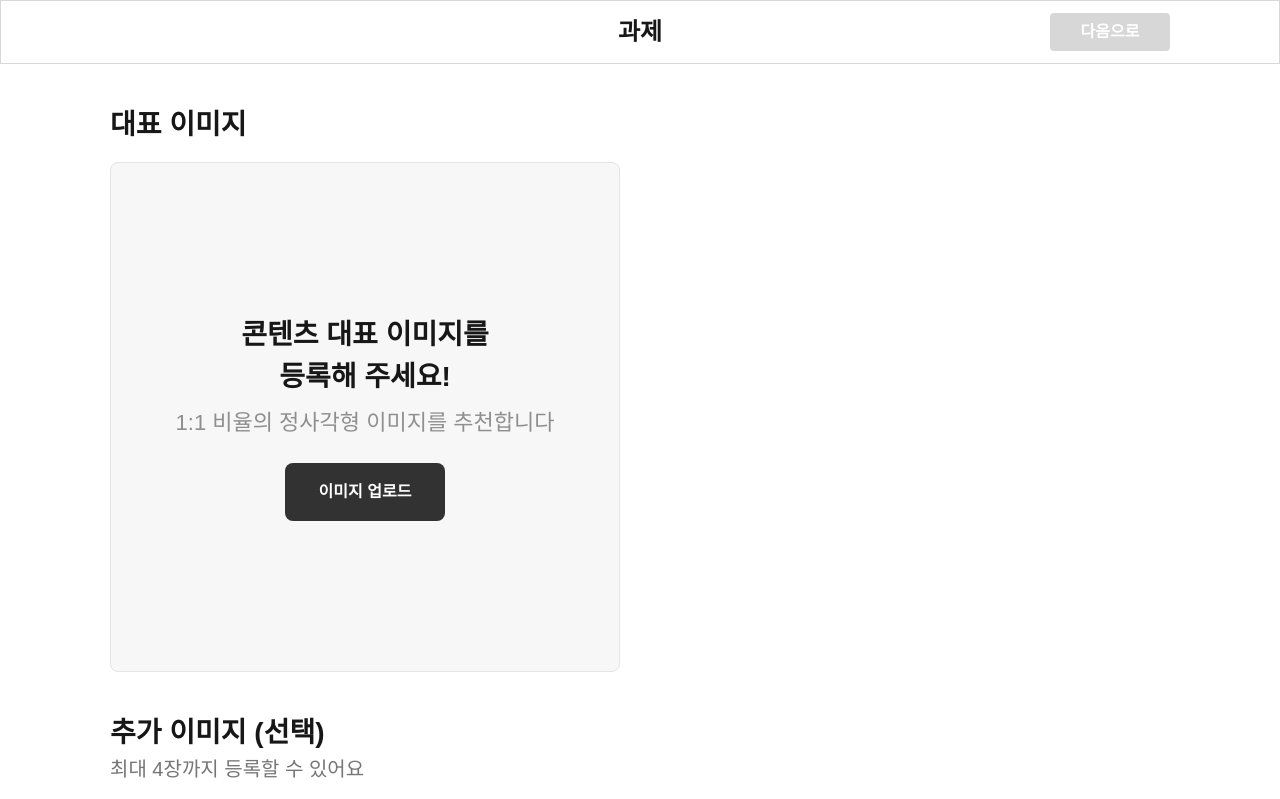
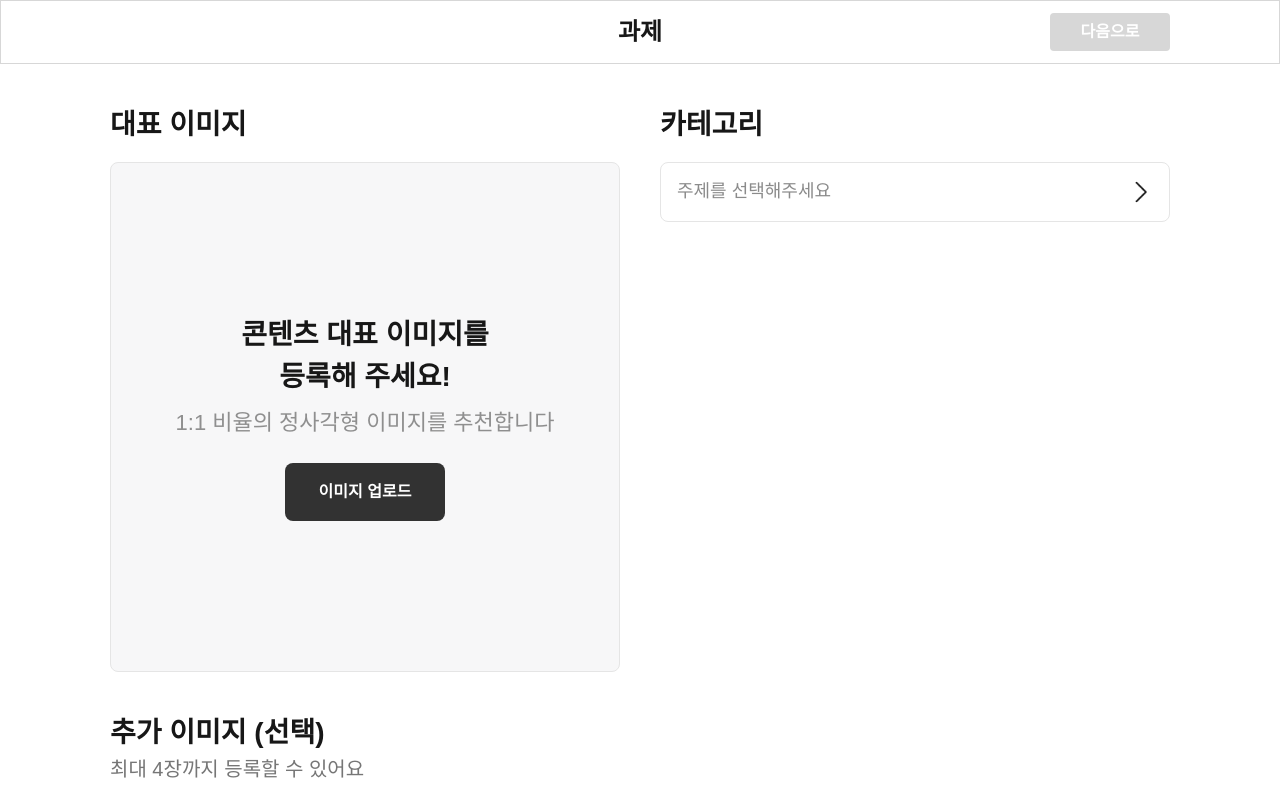
Before and after one commit to venise5224/MissionDriven_ProjectTest, a Next.js app: page / in a window 1280 px wide. Shown: the top 799 px of the page. Built offline with nearby package versions, Linux system fonts and the light colour scheme.

Commit message:
feat:카테고리셀렉터 UI 구현

```diff
--- a/src/app/page.tsx
+++ b/src/app/page.tsx
@@ -1,15 +1,23 @@
+import CategorySelector from "@/components/CategorySelector";
 import MainImageUploader from "@/components/MainImageUploader";
 import SubImageUploader from "@/components/SubImageUploader";
 
 export default function Home() {
   return (
-    <main className="md:max-w-[1100px] mx-auto px-4 md:px-5">
+    <main className="md:max-w-[1100px] mx-auto px-4 md:px-5 flex flex-col md:flex-row md:gap-10">
+      <section>
         <div className="mt-10">
           <MainImageUploader />
         </div>
         <div className="mt-10">
           <SubImageUploader />
         </div>
+      </section>
+      <section>
+        <div className="mt-10">
+          <CategorySelector />
+        </div>
+      </section>
     </main>
   );
 }
--- /dev/null
+++ b/src/components/CategorySelector.tsx
@@ -0,0 +1,25 @@
+import Image from "next/image";
+
+const CategorySelector = () => {
+  return (
+    <div className="w-[328px] md:w-[510px]">
+      <h2 className="font-bold text-[22px] md:text-[28px]">카테고리</h2>
+      <div className="relative mt-3 md:mt-4">
+        <input
+          type="text"
+          placeholder="주제를 선택해주세요"
+          className="w-full h-12 md:h-[60px] border border-[#E5E5E5] px-4 rounded-lg placeholder:font-medium placeholder:text-4 md:placeholder:text-[18px]"
+        />
+        <Image
+          src="/chevron-right.png"
+          alt="카테고리 선택"
+          width={28}
+          height={28}
+          className="absolute top-3 right-3 md:top-4 md:right-4 w-6 h-6 md:w-7 md:h-7"
+        />
+      </div>
+    </div>
+  );
+};
+
+export default CategorySelector;
```
Also changed, not shown: public/chevron-left.png, public/chevron-right.png. Lines whose indentation alone changed are shown as unchanged.
